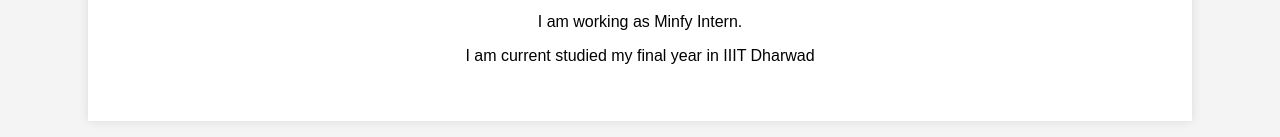
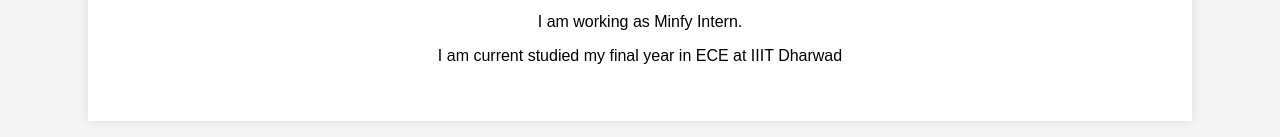
Before and after one commit to venkat54638/Single_webpage, a plain HTML site: page index.html in a window 1280 px wide. Shown: the part 251-388 px from the top of the page. Drawn offline with Linux system fonts and the light colour scheme.

Commit message:
add branch

```diff
--- a/index.html
+++ b/index.html
@@ -67,7 +67,7 @@
     <p>My Name is Anil Kumar.</p>
     <p>I am from Ongole.</p>
     <p>I am working as Minfy Intern.</p>
-    <p> I am current studied my final year in IIIT Dharwad</p>
+    <p> I am current studied my final year in ECE at IIIT Dharwad</p>
 
   </main>
 
```
